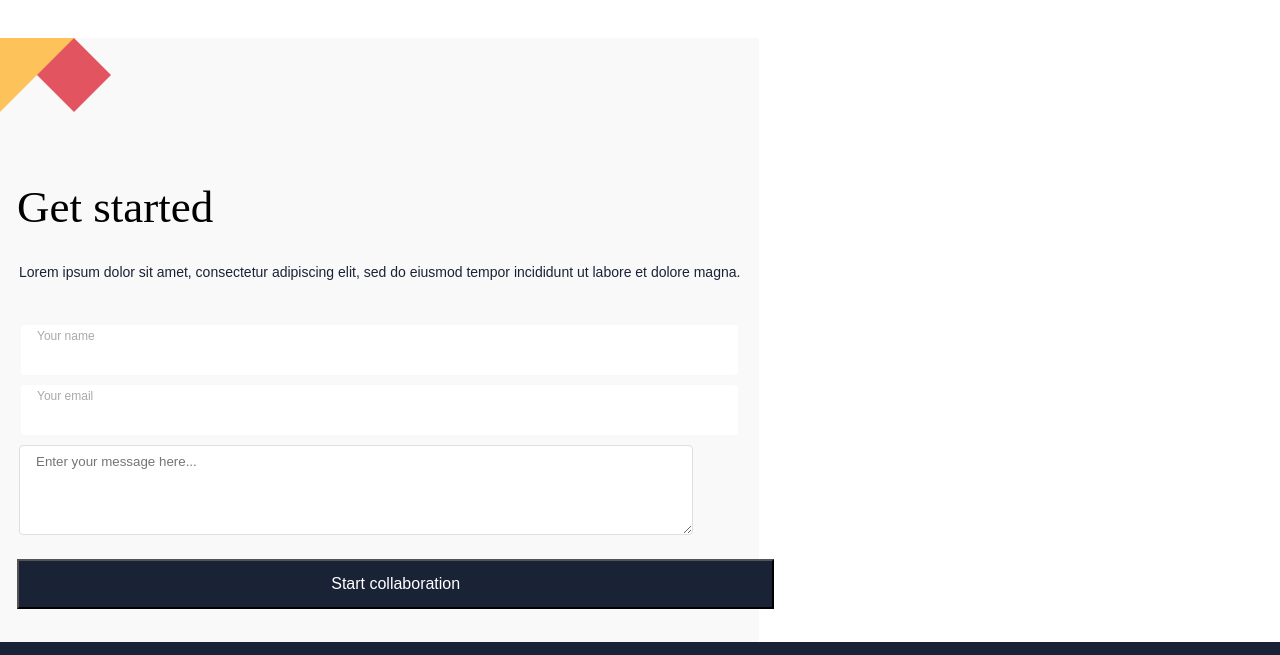
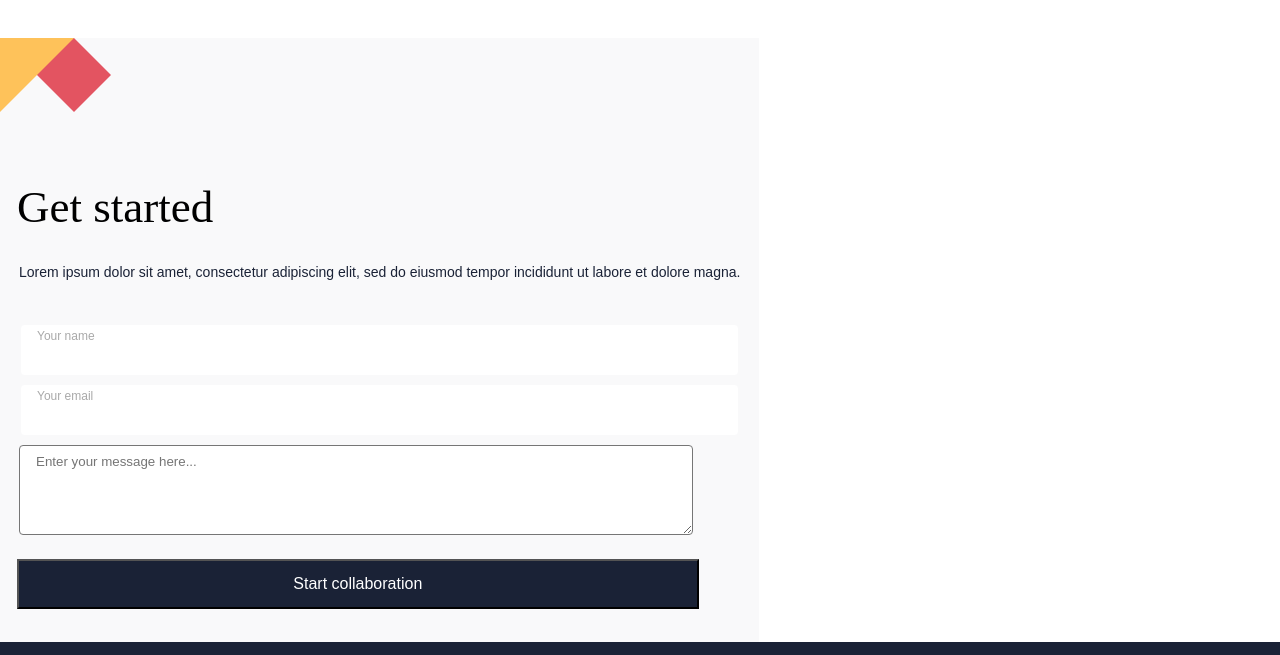
Before and after one commit to Javed-Shahbaz/Portfolio-Mobiles, a plain HTML site: page index.html in a window 1280 px wide. Shown: the part 6818-7473 px from the top of the page. Drawn offline with Linux system fonts and the light colour scheme.

Commit message:
update style file

```diff
--- a/styles.css
+++ b/styles.css
@@ -132,7 +132,7 @@ main {
 
 .blackBoton {
   margin: 16px 16px 5px;
-  width: 100%;
+  width: 90%;
   height: 50px;
   background: #1a2236;
   color: #fff;
@@ -360,7 +360,6 @@ button:hover {
   flex-direction: column;
   border-radius: 4px;
   background-color: #fff;
-  border: 1px solid #dfdfe0;
   font-family: 'Poppins', sans-serif;
   font-style: normal;
   font-weight: 400;
```
